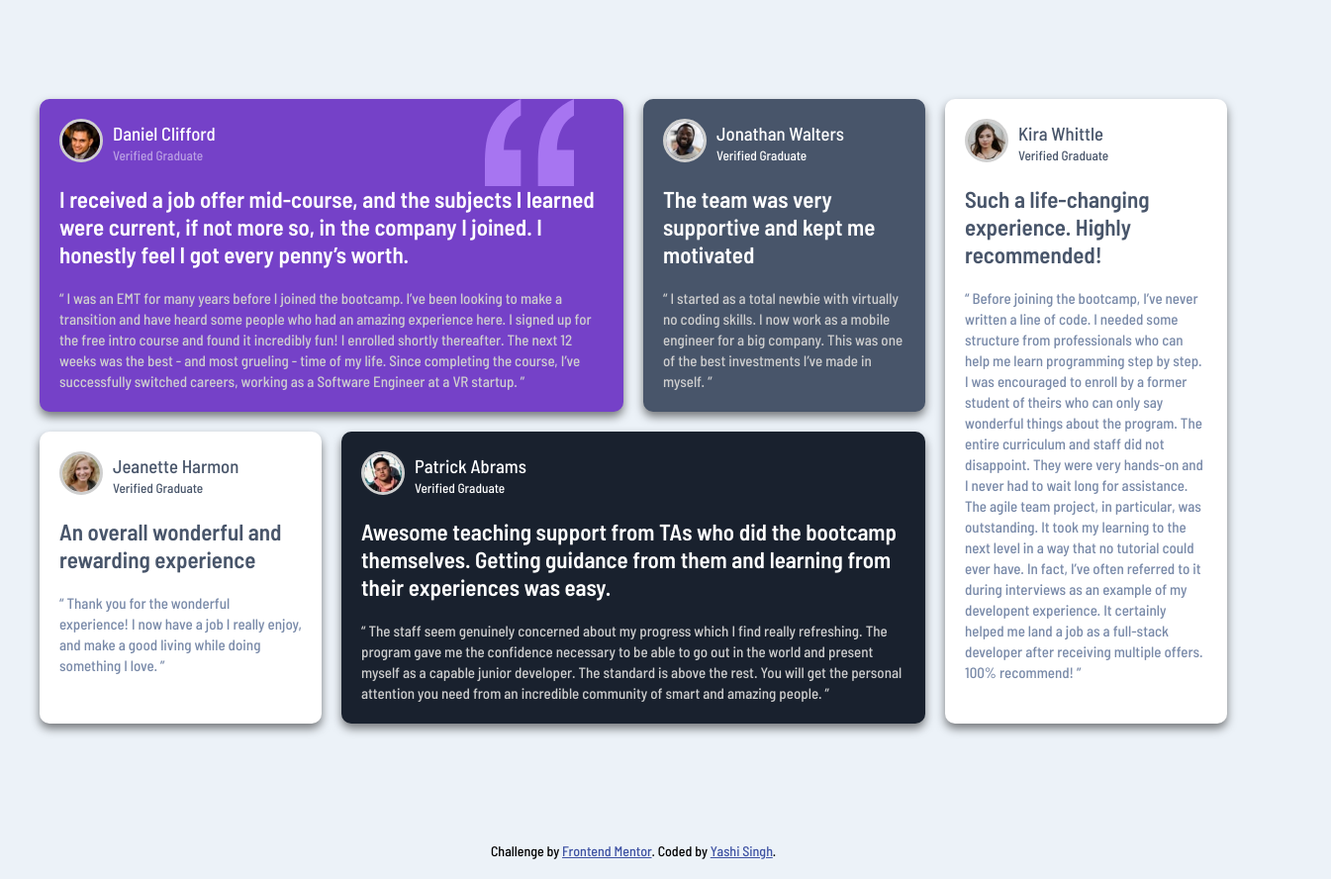
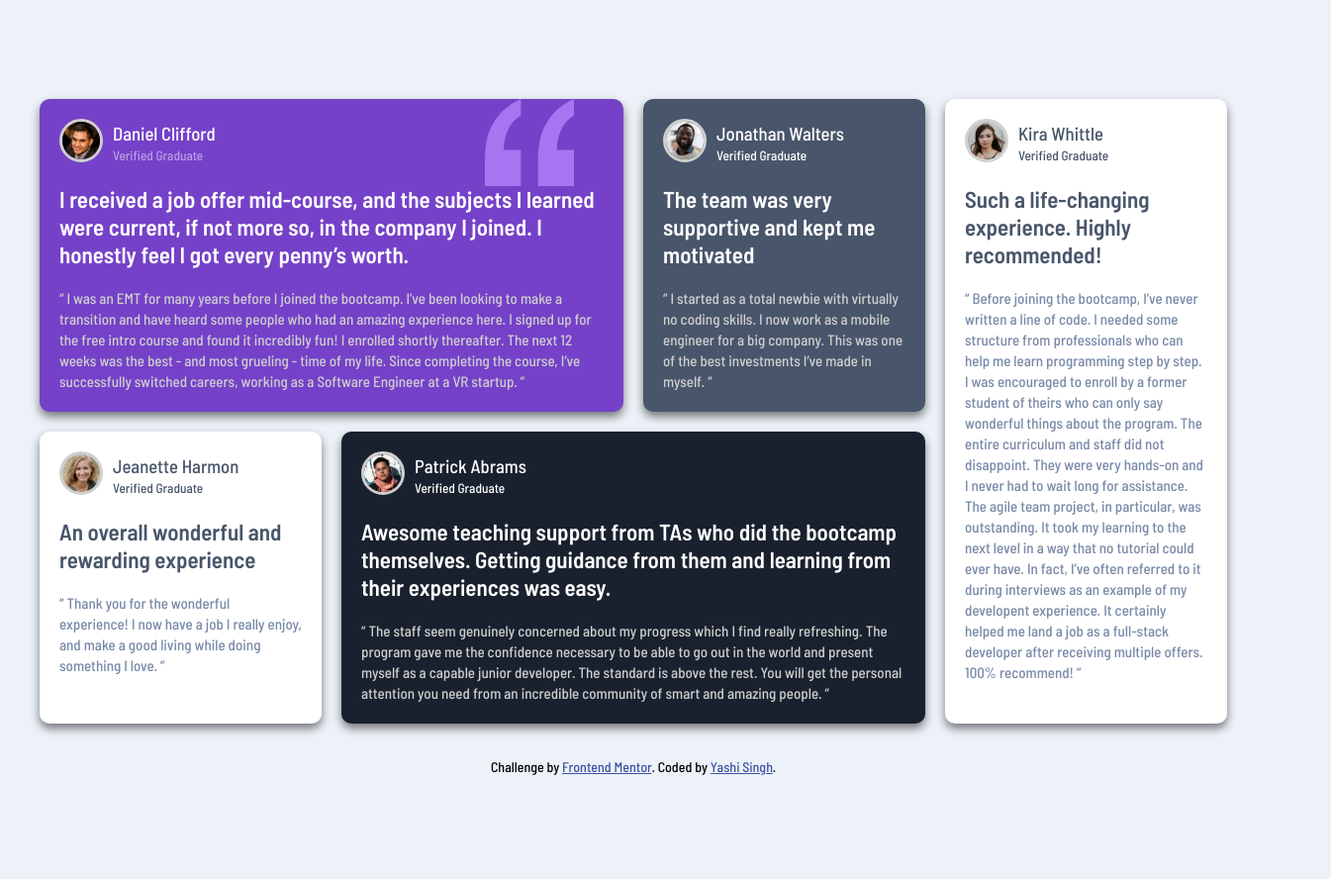
Before and after one commit to Yashi-Singh-9/Testimonials-Grid-Section, a plain HTML site: page index.html in a window 1280 px wide. Shown: the whole page at 99% size, 1345 px wide, since content can reach past the window. After the commit the page ends 800 px from the top, so only its background shows below. Drawn offline with Linux system fonts and the light colour scheme.

Commit message:
Updated CSS File

```diff
--- a/styles.css
+++ b/styles.css
@@ -23,6 +23,7 @@ body{
     font-family: "Barlow Semi Condensed", sans-serif;
     display: flex;
     flex-direction: column;
+    overflow: hidden;
 }
 
 h1, h2, h3, h4, h5, h6{    font-weight: 500;    }
@@ -92,7 +93,7 @@ p{    line-height: 1.4;     }
 .attribution {
     font-size: 14px;
     text-align: center;
-    margin: 20px;
+    margin: -65px;
 }
 
 .attribution a { color: hsl(228, 45%, 44%); }
```
